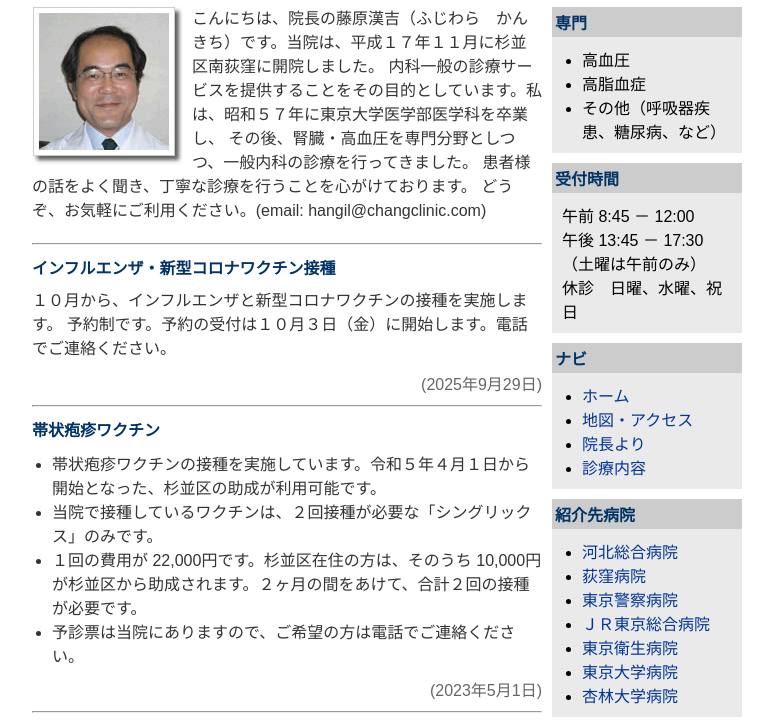
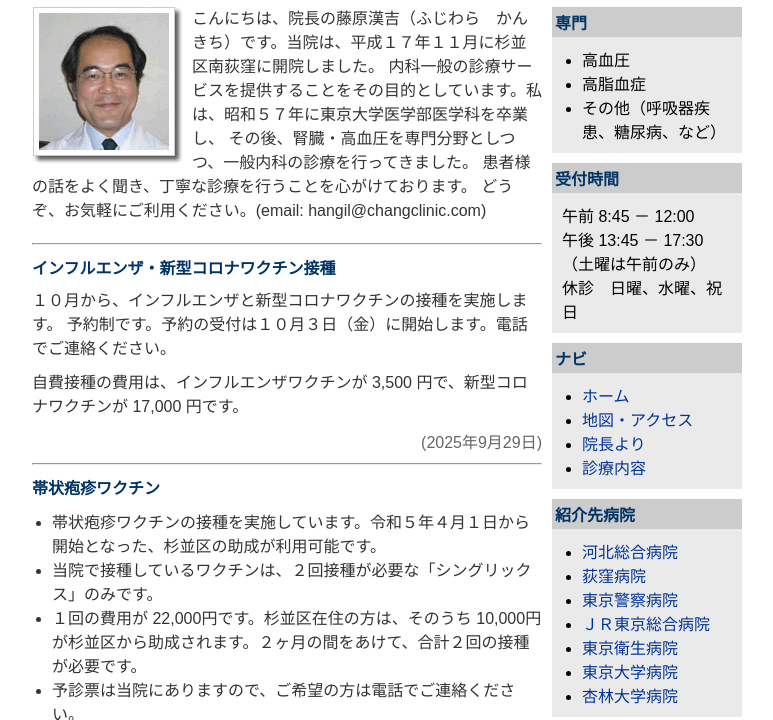
Before and after one commit to hangilc/changclinic.com, a plain HTML site: page docs/index.html in a window 1280 px wide. Shown: the part 105-825 px from the top of the page, without its empty margins (253-1026 px from the left). Drawn offline with Linux system fonts and the light colour scheme.

Commit message:
vac announce (price)

```diff
--- a/docs/index.html
+++ b/docs/index.html
@@ -39,6 +39,9 @@
 <p>
   １０月から、インフルエンザと新型コロナワクチンの接種を実施します。
   予約制です。予約の受付は１０月３日（金）に開始します。電話でご連絡ください。
+</p>
+<p>
+  自費接種の費用は、インフルエンザワクチンが 3,500 円で、新型コロナワクチンが 17,000 円です。
 </p>
 <div class="post-date">(2025年9月29日)</div>
 
```
Also changed, not shown: templates/pages/index.html (+3 -0 lines).
